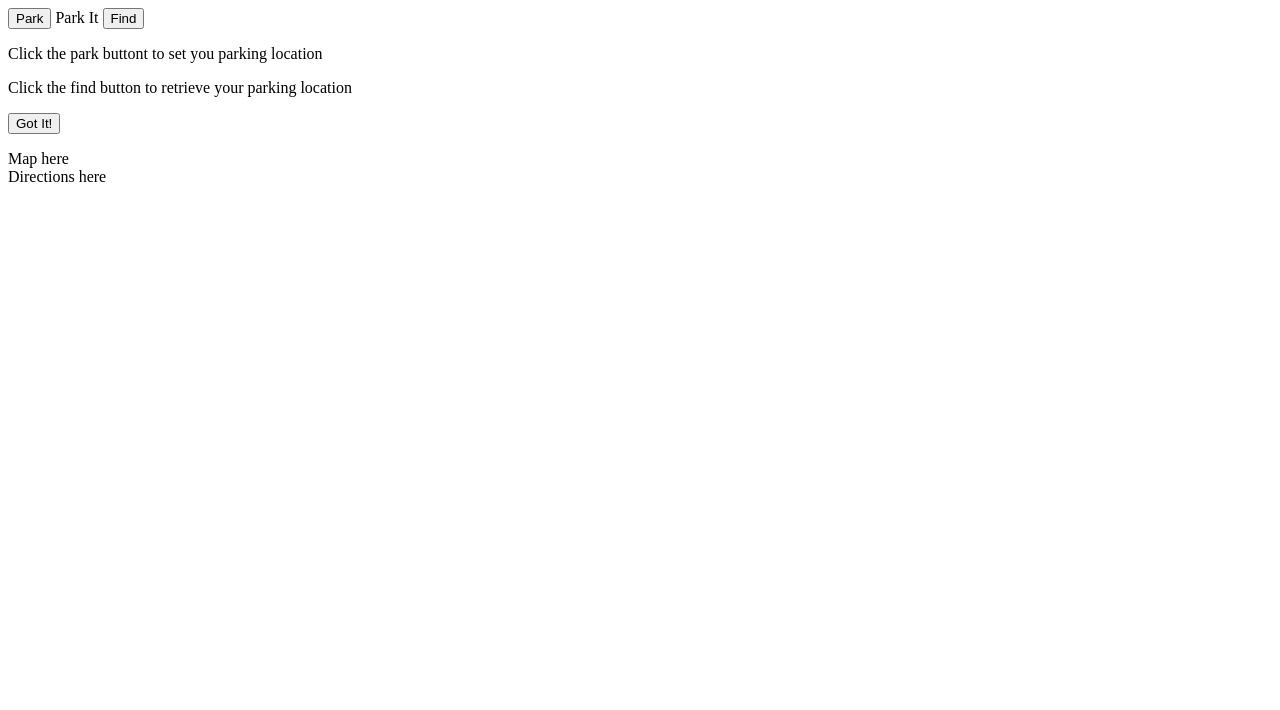
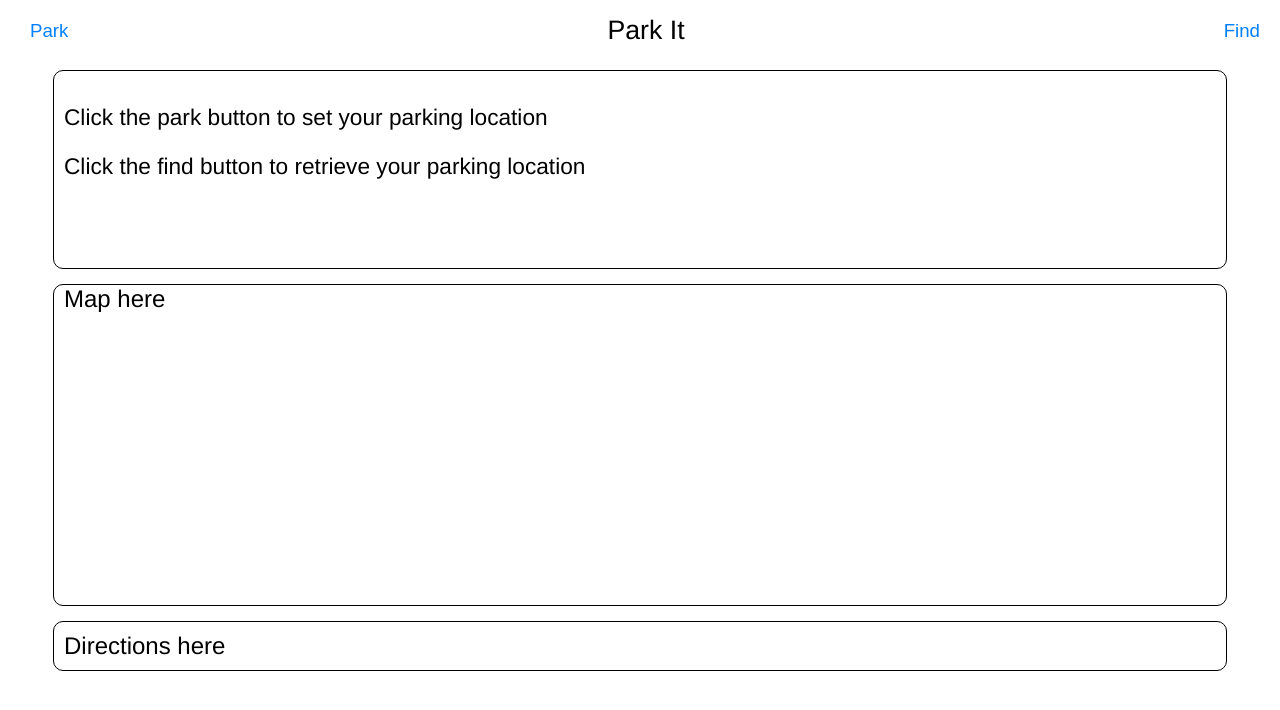
Before and after one commit to pavlikv/Park-it, a plain HTML site: page index.html in a window 1280 px wide. Drawn offline with Linux system fonts and the light colour scheme.

Commit message:
added css pages and contents

```diff
--- a/index.html
+++ b/index.html
@@ -4,6 +4,8 @@
     <meta charset="UTF-8">
     <meta name="viewport" content="width=device-width, inital-scale=1.0">
     <title>Park-It</title>
+
+    <link rel="stylesheet" href="./styles/park-it-ios.css">
 </head>
 <body>
     <!--Nav bar -->
@@ -16,7 +18,7 @@
     <!-- content container -->
     <div id="container">
         <div id="instructions">
-            <p>Click the park buttont to set you parking location</p>
+            <p>Click the park button to set your parking location</p>
             <p>Click the find button to retrieve your parking location</p>
             <p class="center">
                 <button id="gotIt">Got It!</button>
--- /dev/null
+++ b/styles/park-it-android.css
@@ -0,0 +1,71 @@
+body{
+    font-family: Roboto, sans-serif;
+    font-size: 18pt;
+}
+#navbar{
+    background-color: #2196f3;
+    color: white;
+    box-shadow: 3px 3px gray;
+    width:100%;
+    padding: 15px 5px;
+    font-size: 20pt;
+    text-align: center;
+    position: fixed; /* to top of screen*/
+    top: 0px;
+    left: 0px;
+    z-index:10;
+}
+#park{
+    float:left;
+}
+#retrieve{
+    border: 1px white solid;
+    float: right;
+}
+button{
+    background-color: #2196f3;
+    color: white;
+    padding: 5px 10px;
+    margin: 0px 15px;
+    font-size: 14pt;
+}
+#container{
+    position:absolute;/* container will sit beaneath nav bar*/
+    top:60px;
+    left: 0px;
+    width: 100%;
+}
+#instructions{
+    border: 1px black solid;
+    box-shadow: 3px 3px gray;
+    position: relative;
+    width: 90%;
+    margin: 10px auto;
+    padding: 10px;
+    font-size: 17pt;
+}
+#map{
+    border: 1px black solid;
+    box-shadow: 3px 3px gray;
+    position: relative;
+    height: 320px; /*necessary to display on screen*/
+    width: 90%;
+    margin:15px auto;
+    padding: 0px 10px;
+}
+#directions{
+    border: 1px black solid;
+    box-shadow: 3px 3px gray;
+    position:relative;
+    height: auto;/*will grow as needed*/
+    width:90%;
+    margin: 15px auto;
+    padding: 10px;
+}
+.center{
+    text-align: center;
+}
+
+#gotIt {
+    border: 1px black solid;
+}
--- /dev/null
+++ b/styles/park-it-ios.css
@@ -0,0 +1,75 @@
+body{
+    font-family: San Fransisco, Helvetica, sans-serif;
+    background-color: white;
+    font-size: 18pt;
+}
+#navbar{
+    color: black;
+    background-color: white;
+    width:100%;
+    padding: 15px 5px;
+    font-size: 20pt;
+    text-align: center;
+    position: fixed; /* to top of screen*/
+    top: 0px;
+    left: 0px;
+    z-index:10;
+}
+#park{
+    float:left;
+}
+#retrieve{
+    float: right;
+}
+button{
+    background-color: white;
+    border:none;
+    color: #0080ff;
+    padding: 5px 10px;
+    margin: 0px 15px;
+    font-size: 14pt;
+}
+#container{
+    position:absolute;/* container will sit beaneath nav bar*/
+    top:60px;
+    left: 0px;
+    width: 100%;
+}
+#instructions{
+    border-radius: 10px;
+    border: 1px solid;
+    background-color: white;
+    position: relative;
+    width: 90%;
+    margin: 10px auto;
+    padding: 10px;
+    font-size: 17pt;
+}
+#map{
+    border-radius: 10px;
+    border: 1px solid;
+    background-color: white;
+    position: relative;
+    height: 320px; /*necessary to display on screen*/
+    width: 90%;
+    margin:15px auto;
+    padding: 0px 10px;
+}
+#directions{
+    border-radius: 10px;
+    border: 1px solid;
+    background-color: white;
+    position:relative;
+    height: auto;/*will grow as needed*/
+    width:90%;
+    margin: 15px auto;
+    padding: 10px;
+}
+.center{
+    text-align: center;
+}
+
+#gotIt{
+    color: white;
+    border-radius: 5px;
+}
--- a/styles/park-it.css
+++ b/styles/park-it.css
@@ -5,7 +5,7 @@ body{
     width:100%;
     padding: 15px 5px;
     font-size: 20pt;
-    text-allign: center;
+    text-align: center;
     position: fixed; /* to top of screen*/
     top: 0px;
     left: 0px;
@@ -33,7 +33,7 @@ button{
     width: 90%;
     margin: 10px auto;
     padding: 10px;
-    fornt-size: 17pt;
+    font-size: 17pt;
 }
 #map{
     position: relative;
@@ -45,7 +45,7 @@ button{
 #directions{
     position:relative;
     height: auto;/*will grow as needed*/
-    wifth:90%;
+    width:90%;
     margin: 15px auto;
     padding: 10px;
 }
```
